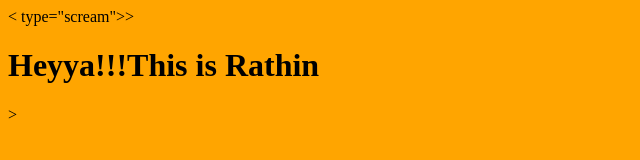
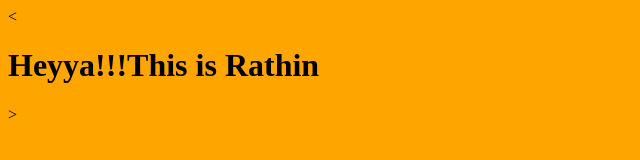
Before and after one commit to rathinvaradharajan/rathinvaradharajan.github.io, a plain HTML site: page index.html in a window 1280 px wide. Shown: the whole page, without its empty margins (0-640 px from the left). Drawn offline with Linux system fonts and the light colour scheme.

Commit message:
correction in font

```diff
--- a/index.html
+++ b/index.html
@@ -4,6 +4,6 @@
 	<title>MY WEBSITE</title>
 </head>
 <body bgcolor="orange">
- <font> type="scream">>	<h1>Heyya!!!This is Rathin</h1></font>
+ <font type="scream">	<h1>Heyya!!!This is Rathin</h1></font>
 </body>
 </html>>
```
